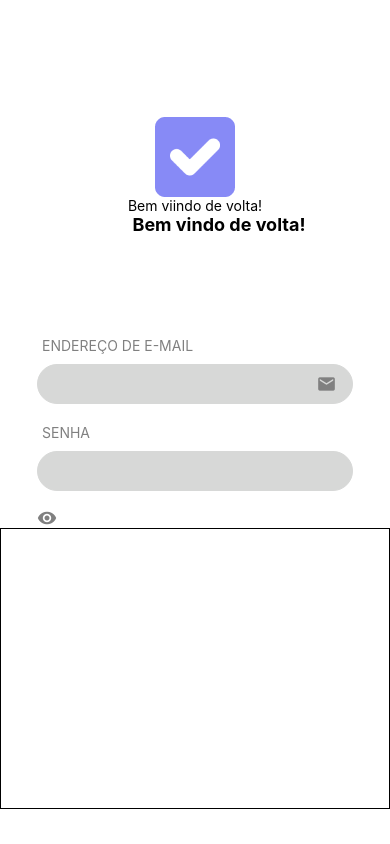
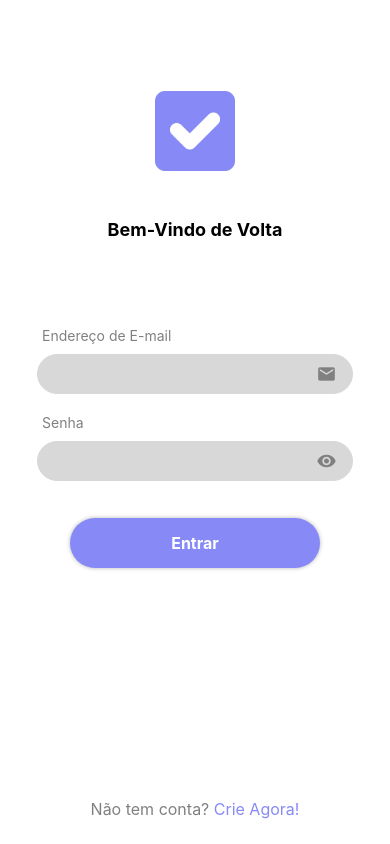
Before and after one commit to Fast-18/reactNative-App, a React Native app: screen / in a window 390 px wide. Built offline with nearby package versions, Linux system fonts and the light colour scheme.

Commit message:
Colocando botão para entrar e terminar o rodapé da tela, finalizando o front-end da tela inicial

```diff
--- a/src/pages/login/index.tsx
+++ b/src/pages/login/index.tsx
@@ -1,48 +1,51 @@
 import React from 'react';
-import { Text, View, Image, TextInput} from "react-native";
-import { style } from "./styles";
+import { Text, View, Image, TextInput, TouchableOpacity } from 'react-native';
+import { style } from './styles';
 import Logo from "../../assets/logo.png";
 import {MaterialIcons} from "@expo/vector-icons";
 import { themas } from '../../global/themes';
 
 export default function Login() {
   return (
-    < View style = {style.container} >
+    <View style={style.container}>
       <View style={style.boxTop}>
         <Image
           source={Logo}
           style={style.logo}
           resizeMode="contain"
         />
-            <Text>Bem viindo de volta!</Text>
-            <Text style={style.text}>Bem vindo de volta!</Text>
+        <Text style={style.text}>Bem-Vindo de Volta</Text>
       </View>
       <View style={style.boxMid}>
-            <Text style={style.titleInput}>ENDEREÇO DE E-MAIL</Text>
+        <Text style={style.titleInput}>Endereço de E-mail</Text>
         <View style={style.boxInput}>
           <TextInput
             style={style.input}
           />
           <MaterialIcons
-            name='email'
+          name = "email"
           size={20}
           color={themas.colors.gray}
           />
         </View>
-            <Text style={style.titleInput}>SENHA</Text>
-            <View style={style.boxInput}/>
+        <Text style={style.titleInput}>Senha</Text>
+        <View style={style.boxInput}>
           <TextInput
           style={style.input}
           />
           <MaterialIcons
-            name="remove-red-eye"
+          name = "remove-red-eye"
           size={20}
           color={themas.colors.gray}
           />
         </View>
+      </View>
       <View style={style.boxBotton}>
+        <TouchableOpacity style={style.button}>
+          <Text style={style.textButton}>Entrar</Text>
+        </TouchableOpacity>
       </View>
+      <Text style={style.textBotton}>Não tem conta? <Text style={{color: themas.colors.primary}}>Crie Agora!</Text></Text>
     </View>
-
-    )
+  );
 }
--- a/src/pages/login/styles.ts
+++ b/src/pages/login/styles.ts
@@ -1,41 +1,40 @@
-import { StyleSheet } from "react-native";
+import { Button, StyleSheet } from "react-native";
 import { Dimensions } from "react-native";
 import { themas } from "../../global/themes";
-
 
 export const style = StyleSheet.create ({
     container: {
         flex: 1,
         alignItems: 'center',
         justifyContent: 'center',
-       // padding: 20
+        //padding: 20
     },
     boxTop: {
         height: Dimensions.get('window').height / 3,
         width: '100%',
-       // backgroundColor: 'red'
-       alignItems: 'center',
-       justifyContent: 'center'
+        //backgroundColor: 'red'
+        alignItems: 'center',
+        justifyContent: 'center'
     },
     boxMid: {
         height: Dimensions.get('window').height / 4,
         width: '100%',
-       // backgroundColor: 'green',
-       paddingHorizontal: 37,
+        //backgroundColor: 'green',
+        paddingHorizontal: 37
     },
     boxBotton: {
         height: Dimensions.get('window').height / 3,
         width: '100%',
-        //backgroundColor: 'blue',
-        borderWidth: 1,
+        //backgroundColor: 'blue'
+        alignItems: 'center',
     },
     logo: {
-       width: 80,
-       height: 80,
+        width: 80,
+        height: 80
     },
     text: {
         fontWeight: 'bold',
-        marginLeft: 48,
+        marginTop: 48,
         fontSize: 18
     },
     titleInput: {
@@ -57,8 +56,33 @@
     },
     input: {
         height: '100%',
-        width: '90%',
+        width: "90%",
         //backgroundColor: 'red',
         borderRadius: 40
+    },
+    button: {
+        width: 250,
+        height: 50,
+        alignItems: 'center',
+        justifyContent: 'center',
+        backgroundColor: themas.colors.primary,
+        borderRadius: 40,
+        shadowColor: "#000",
+        textShadowOffset: {
+            width: 0,
+            height: 3,
+        },
+        shadowOpacity: 0.29,
+        shadowRadius: 4.65,
+        elevation: 7,
+    },
+    textButton: {
+        fontSize: 16,
+        color: '#fff',
+        fontWeight: 'bold'
+    },
+    textBotton: {
+        fontSize: 16,
+        color: themas.colors.gray
     }
 })
```
Lines whose indentation alone changed are shown as unchanged.
